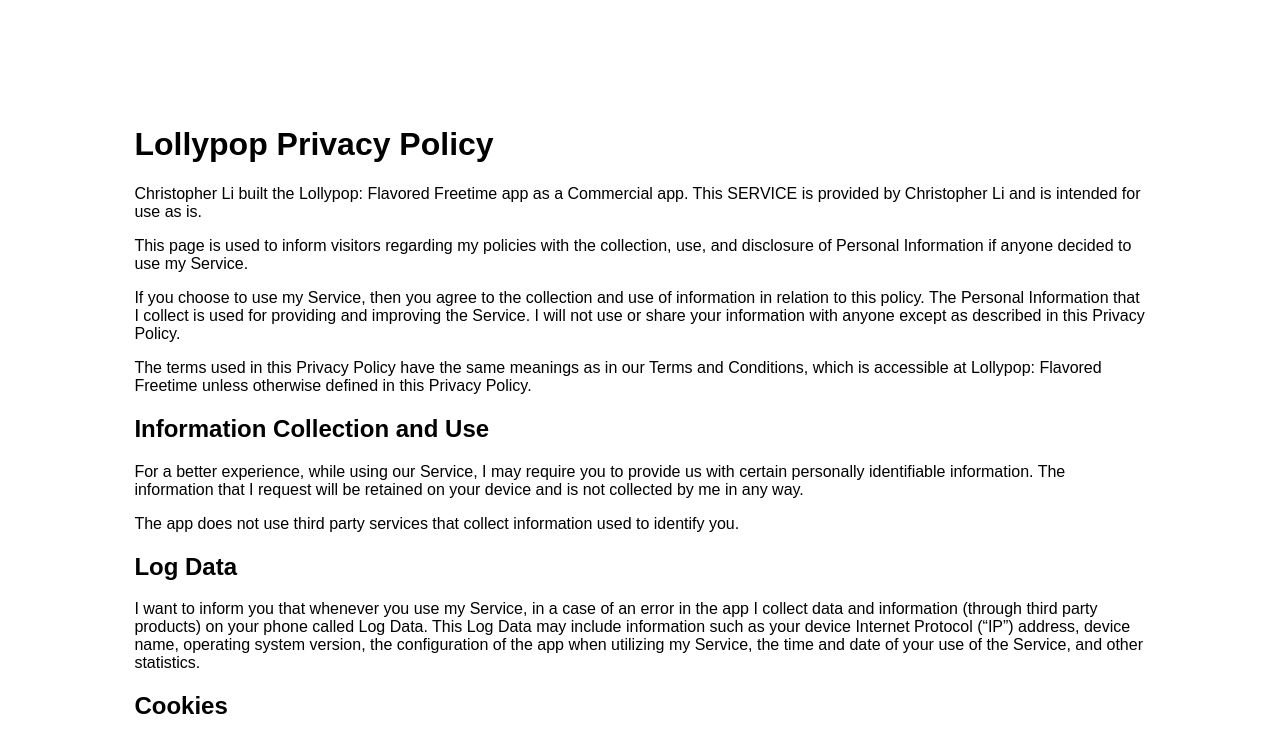
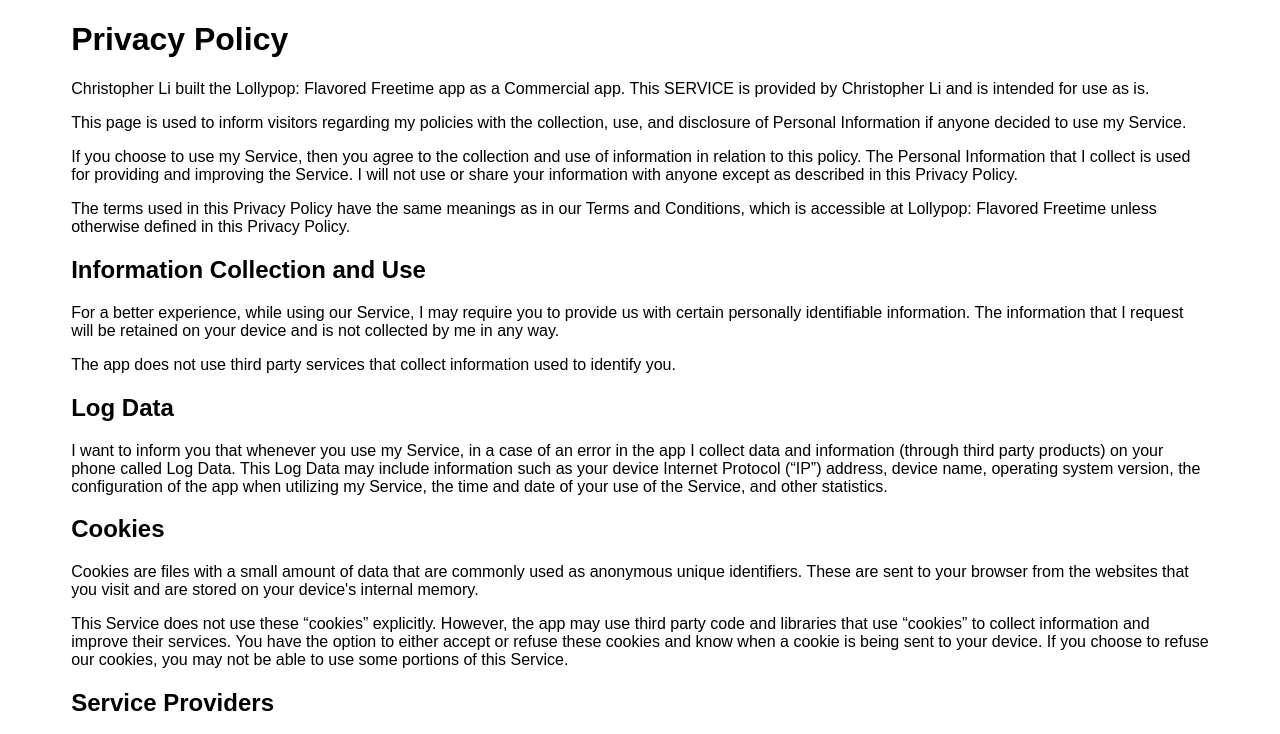
Before and after one commit to chrisli8/chrisli8.github.io, a plain HTML site: page index.html in a window 1280 px wide. Shown: the top 734 px of the page. Drawn offline with Linux system fonts and the light colour scheme.

Commit message:
margin modifications

```diff
--- a/css/main.css
+++ b/css/main.css
@@ -3,5 +3,6 @@
 }
 
 #pageContainer {
-	margin: 10%;
+	margin-left: 5%;
+	margin-right: 5%;
 }
--- a/index.html
+++ b/index.html
@@ -15,7 +15,7 @@
 
 	<body>
 		<div id="pageContainer">
-		<h1>Lollypop Privacy Policy</h1>
+		<h1>Privacy Policy</h1>
 		<p>
 			Christopher Li built the Lollypop: Flavored Freetime app as a Commercial app. This SERVICE is provided by Christopher Li and is intended for use as is.
 		</p>
```
